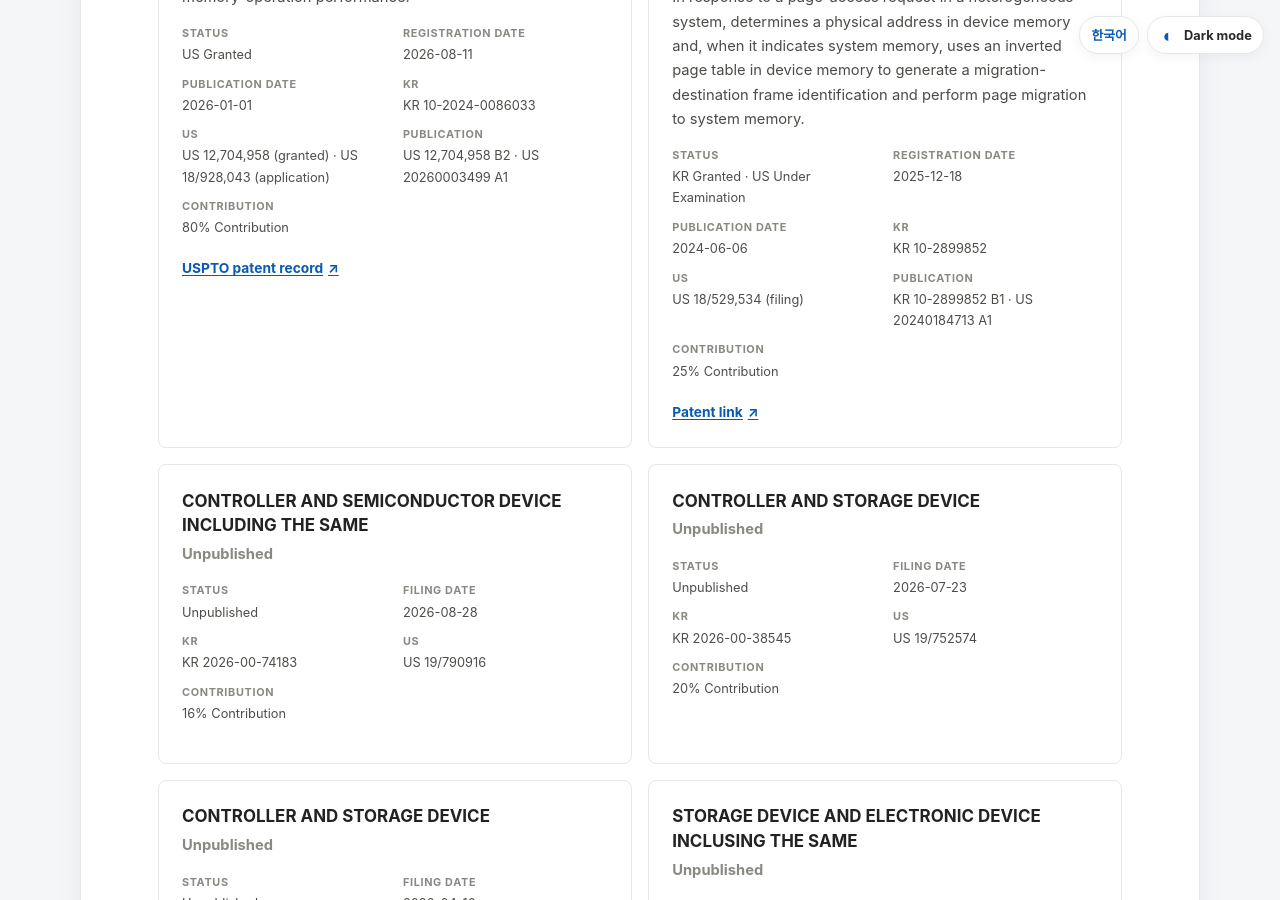
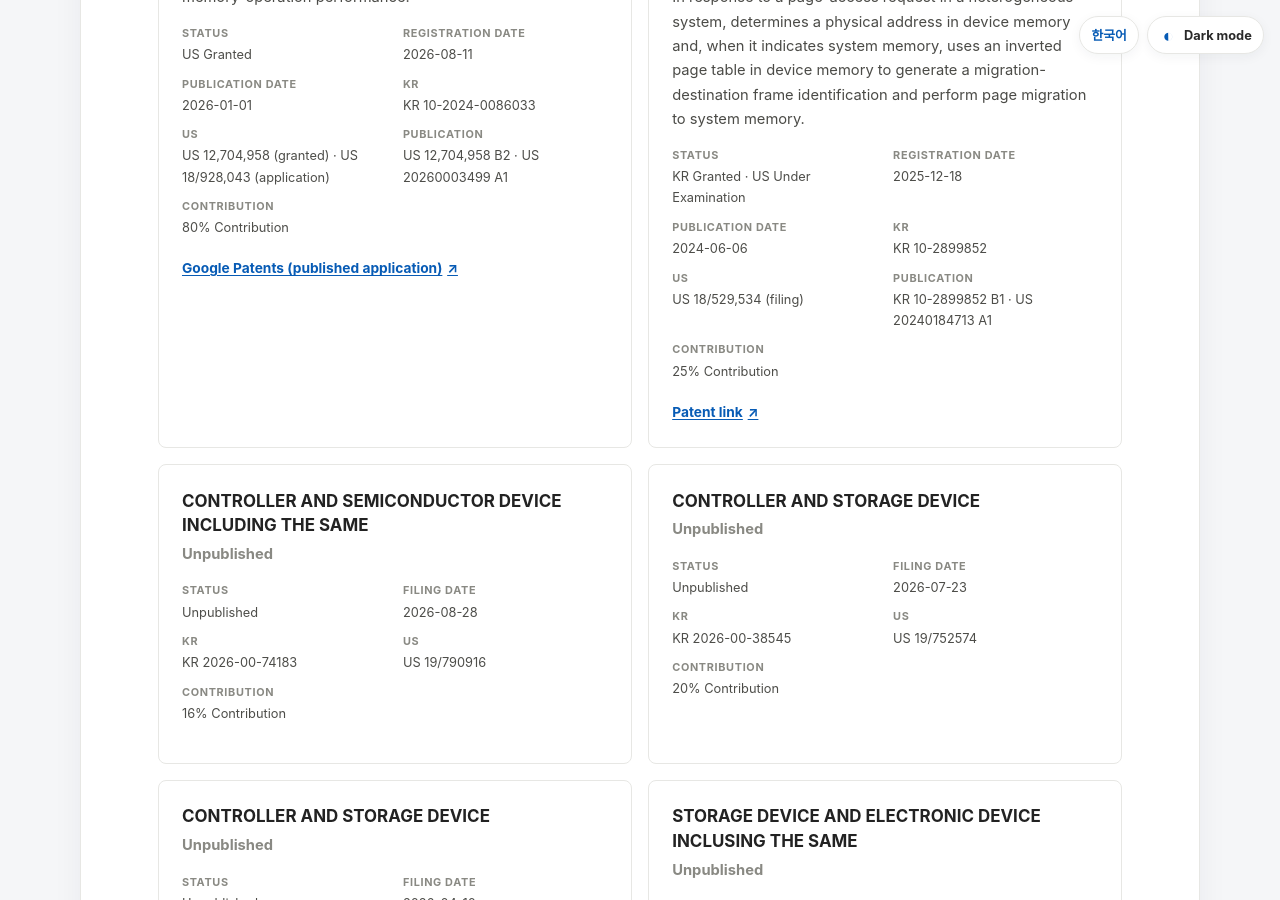
Before and after one commit to dounghun22/dounghun22.github.io, a Jekyll site: the page built from index.md, in a window 1280 px wide and 900 px high, scrolled down 4171 px. Built offline with Jekyll 4.4.1, drawn with Linux system fonts in a browser that asks for light colours.

Commit message:
fix: 공개 특허 링크를 Google Patents로 변경

```diff
--- a/_data/cv-ko.yml
+++ b/_data/cv-ko.yml
@@ -223,8 +223,8 @@ patents:
     contribution: 기여도 80%
     publication_number: US 12,704,958 B2 · US 20260003499 A1
     abstract: 할당·반환 요청을 처리하는 service queue에 free buffer를 추가해 여유 물리 저장 영역을 관리하고, 메모리 접근 지연을 줄여 메모리 동작 성능을 향상합니다.
-    link_label: USPTO 특허 기록
-    url: https://patentsgazette.uspto.gov/week32/OG/html/1549-2/US12704958-20260811.html
+    link_label: Google 특허 (공개 출원)
+    url: https://patents.google.com/patent/US20260003499A1/en
   - title: 컨트롤러, 메모리 장치 및 메모리 시스템
     status: 공개 · 심사 중
     is_public: true
--- a/_data/cv.yml
+++ b/_data/cv.yml
@@ -223,8 +223,8 @@ patents:
     contribution: 80% Contribution
     publication_number: US 12,704,958 B2 · US 20260003499 A1
     abstract: Manages free physical storage regions by adding a free buffer to a service queue that handles allocation and return requests, reducing memory-access delay and improving memory-operation performance.
-    link_label: USPTO patent record
-    url: https://patentsgazette.uspto.gov/week32/OG/html/1549-2/US12704958-20260811.html
+    link_label: Google Patents (published application)
+    url: https://patents.google.com/patent/US20260003499A1/en
   - title: CONTROLLER, MEMORY DEVICE AND MEMORY SYSTEM
     status: Published · Under Examination
     is_public: true
```
